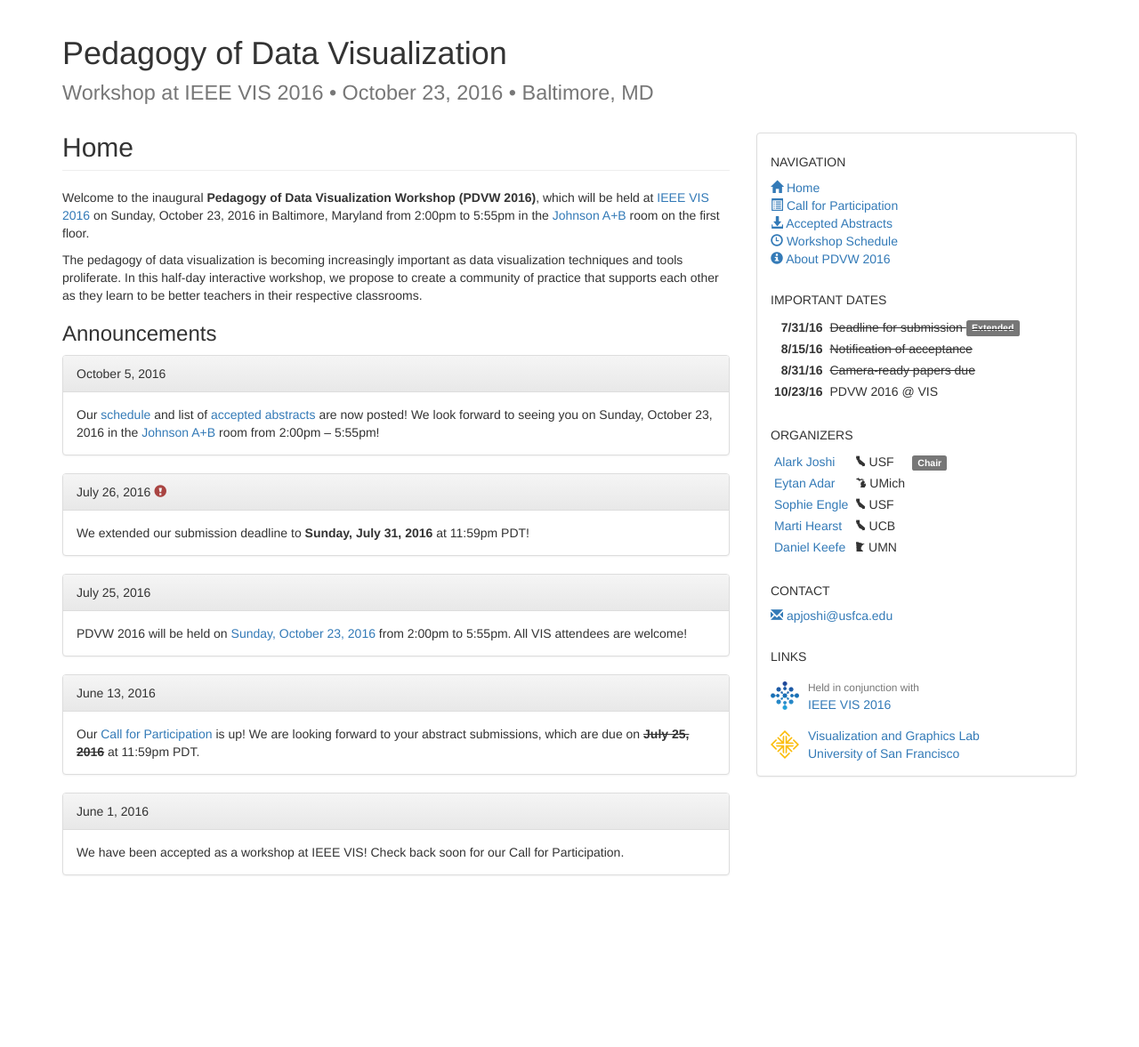
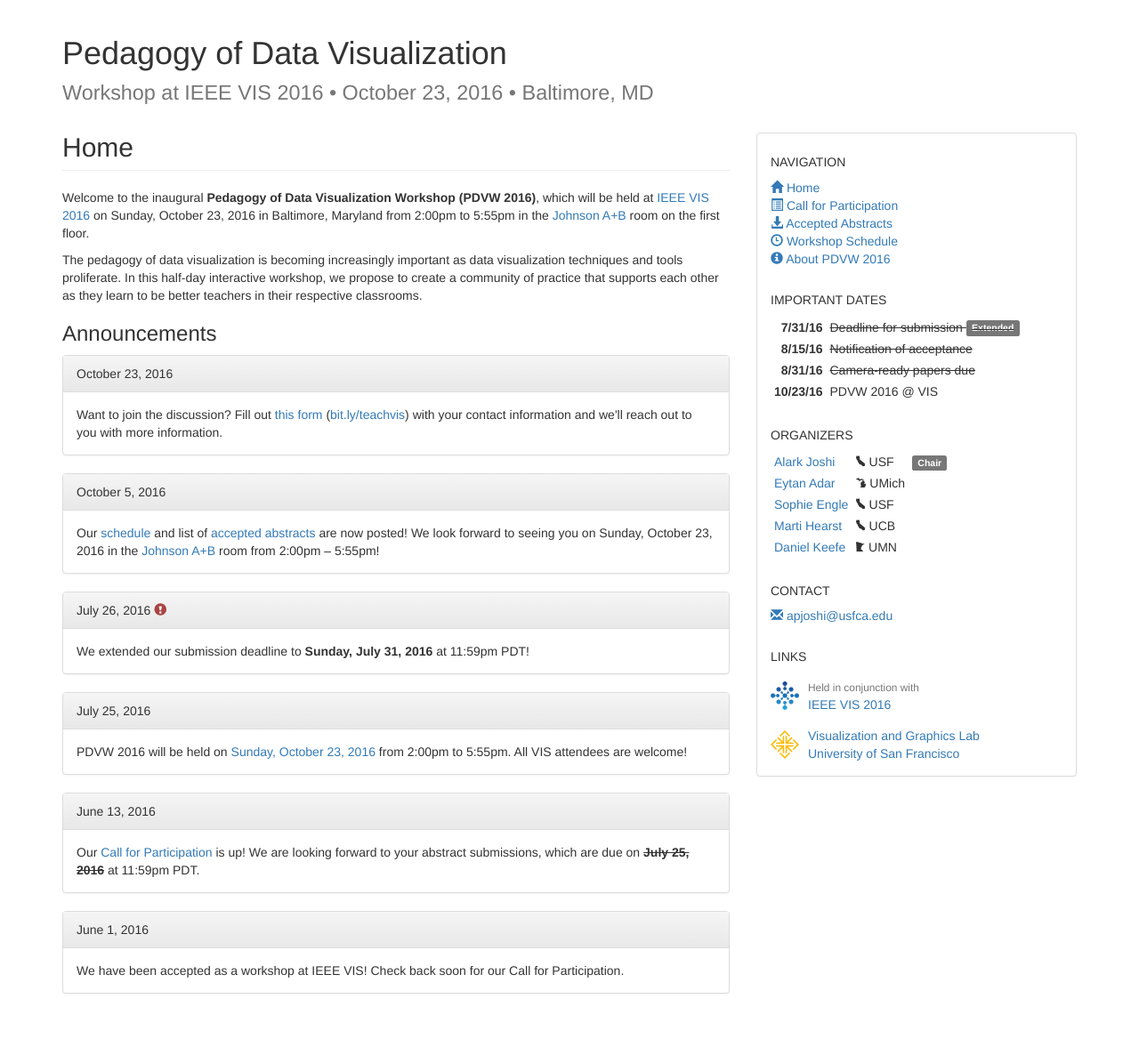
Before and after one commit to usfvgl/pdvw, a Jekyll site: the page built from 2016/index.html, in a window 1280 px wide. Shown: the whole page at 89% size. Built offline with Jekyll 4.4.1, drawn with Linux system fonts in a browser that asks for light colours; before the commit the page ends 1044 px from its top, so only the background shows below that.

Commit message:
Adding form.

```diff
--- a/2016/index.html
+++ b/2016/index.html
@@ -8,6 +8,13 @@
 <p>The pedagogy of data visualization is becoming increasingly important as data visualization techniques and tools proliferate. In this half-day interactive workshop, we propose to create a community of practice that supports each other as they learn to be better teachers in their respective classrooms.</p>
 
 <h3>Announcements</h3>
+
+<div class="panel panel-default">
+  <div class="panel-heading">October 23, 2016</div>
+  <div class="panel-body">
+  Want to join the discussion? Fill out <a href="https://goo.gl/forms/eJHDW3iCNXvB3gvs2">this form</a> (<a href="http://bit.ly/teachvis">bit.ly/teachvis</a>) with your contact information and we'll reach out to you with more information.
+  </div>
+</div>
 
 <div class="panel panel-default">
   <div class="panel-heading">October 5, 2016</div>
```
